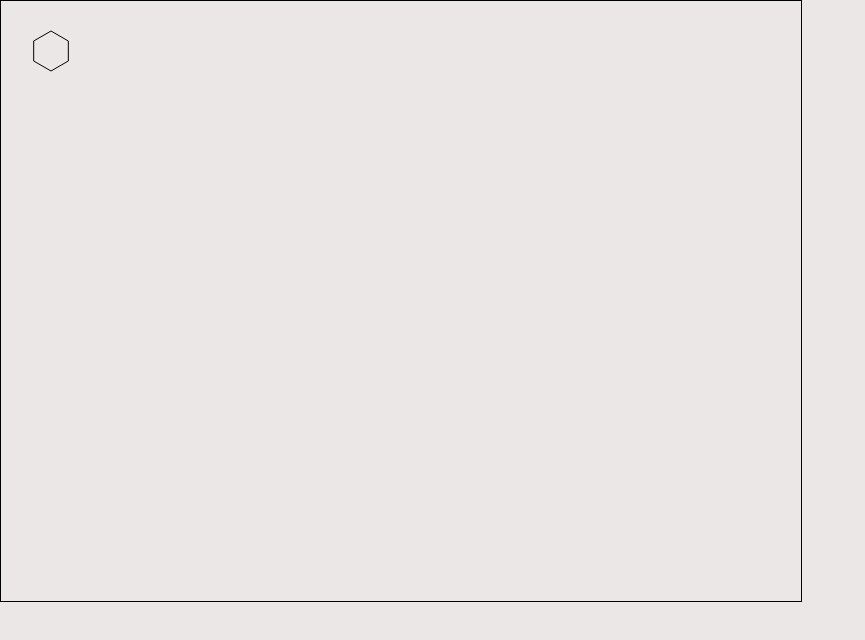
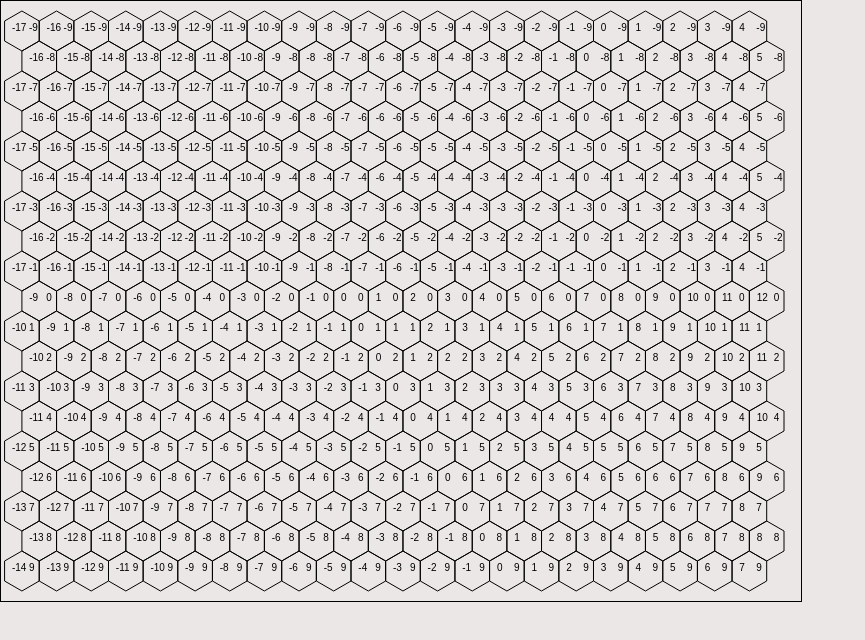
Before and after one commit to matteoaricci/algo-visualize, a React (Create React App) app: page / in a window 1280 px wide. Shown: the top 640 px of the page, without its empty margins (0-865 px from the left). Built offline with nearby package versions, Linux system fonts and the light colour scheme.

Commit message:
Hexes populate screen

```diff
--- a/src/BFS/BFS.jsx
+++ b/src/BFS/BFS.jsx
@@ -10,14 +10,18 @@ class BFS extends Component {
         canvasHeight: 600,
       },
       hexSize: 20,
+      hexOrigin: { x: 350, y: 300 },
     };
   }
 
   componentDidMount() {
+    this.setState({
+      hexParameters: this.getHexParameters(),
+    });
     const { canvasWidth, canvasHeight } = this.state.canvasSize;
     this.canvasHex.width = canvasWidth;
     this.canvasHex.height = canvasHeight;
-    this.drawHex(this.canvasHex, { x: 50, y: 50 });
+    this.drawHexes();
   }
 
   getHexCornerCoord(center, i) {
@@ -54,6 +58,89 @@ class BFS extends Component {
     ctx.closePath();
   }
 
+  drawHexes() {
+    const { canvasWidth, canvasHeight } = this.state.canvasSize;
+    const { hexWidth, hexHeight } = this.getHexParameters();
+    const hexOrigin = this.state.hexOrigin;
+    let qLeftSide = Math.round(hexOrigin.x / hexWidth) * 4;
+    let qRightSide = (Math.round(canvasWidth - hexOrigin.x) / hexWidth) * 2;
+    let rTopSide = Math.round(hexOrigin.y / (hexHeight / 2));
+    let rBottomSide = Math.round(
+      (canvasHeight - hexOrigin.y) / (hexHeight / 2)
+    );
+
+    let p = 0;
+    for (let r = 0; r <= rBottomSide; r++) {
+      if (r % 2 === 0 && r !== 0) {
+        p++;
+      }
+      for (let q = -qLeftSide; q <= qRightSide; q++) {
+        const { x, y } = this.hexToPixel(this.Hex(q - p, r));
+        if (
+          x > hexWidth / 2 &&
+          x < canvasWidth - hexWidth / 2 &&
+          y > hexHeight / 2 &&
+          y < canvasHeight - hexHeight / 2
+        ) {
+          this.drawHex(this.canvasHex, this.Point(x, y));
+          this.drawHexCoordinates(
+            this.canvasHex,
+            this.Point(x, y),
+            this.Hex(q - p, r)
+          );
+        }
+      }
+    }
+
+    let n = 0;
+    for (let r = -1; r >= -rTopSide; r--) {
+      if (r % 2 !== 0) {
+        n++;
+      }
+      for (let q = -qLeftSide; q <= qRightSide; q++) {
+        const { x, y } = this.hexToPixel(this.Hex(q + n, r));
+        if (
+          x > hexWidth / 2 &&
+          x < canvasWidth - hexWidth / 2 &&
+          y > hexHeight / 2 &&
+          y < canvasHeight - hexHeight / 2
+        ) {
+          this.drawHex(this.canvasHex, this.Point(x, y));
+          this.drawHexCoordinates(
+            this.canvasHex,
+            this.Point(x, y),
+            this.Hex(q - p, r)
+          );
+        }
+      }
+    }
+  }
+
+  Hex(q, r) {
+    return { q: q, r: r };
+  }
+
+  hexToPixel(h) {
+    let hexOrigin = this.state.hexOrigin;
+    let x = this.state.hexSize * Math.sqrt(3) * (h.q + h.r / 2) + hexOrigin.x;
+    let y = this.state.hexSize * 1.5 * h.r + hexOrigin.y;
+    return this.Point(x, y);
+  }
+
+  drawHexCoordinates(canvasID, center, h) {
+    const ctx = canvasID.getContext("2d");
+    ctx.fillText(h.q, center.x - 10, center.y);
+    ctx.fillText(h.r, center.x + 7, center.y);
+  }
+
+  getHexParameters() {
+    let hexHeight = this.state.hexSize * 2;
+    let hexWidth = (Math.sqrt(3) / 2) * hexHeight;
+    let vertDist = hexHeight * 0.75;
+    let horizDist = hexWidth;
+    return { hexWidth, hexHeight, vertDist, horizDist };
+  }
+
   render() {
     return (
       <div className="BFS">
```
